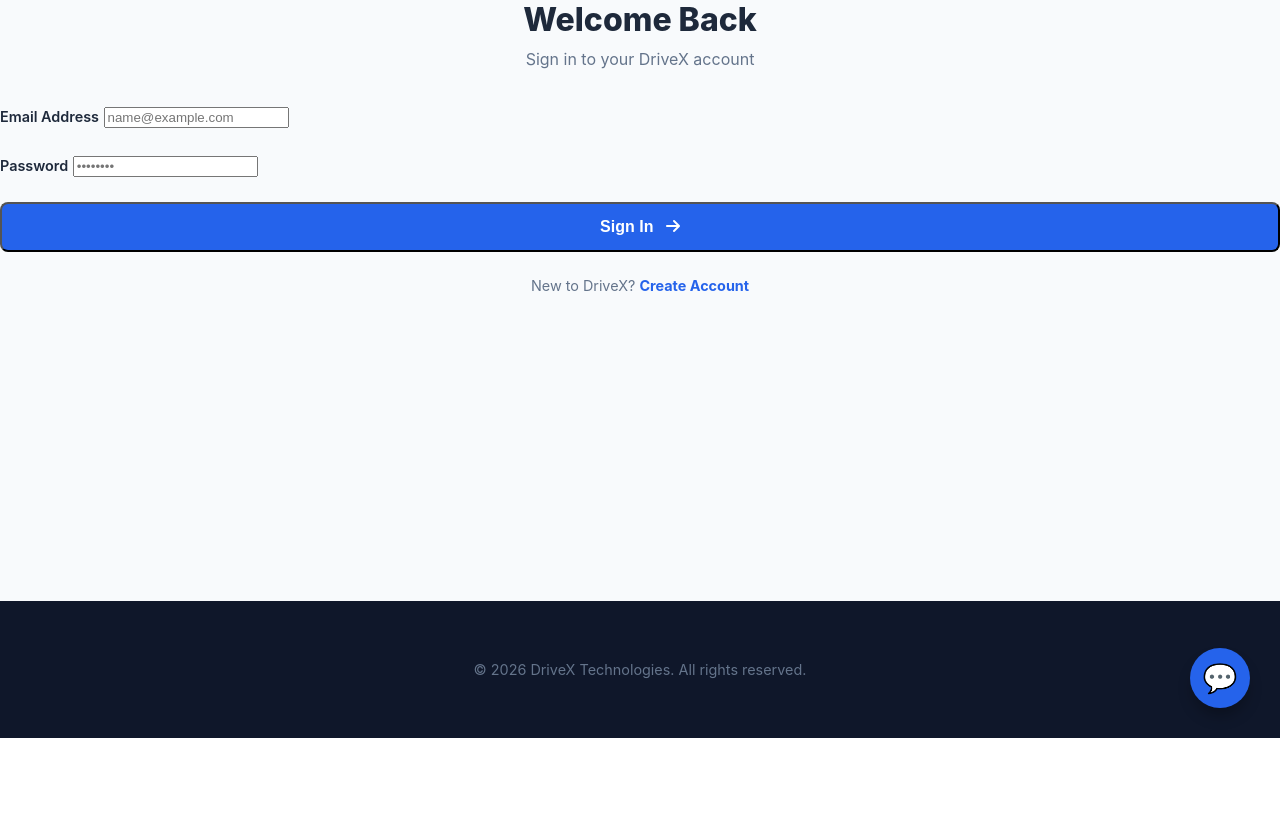
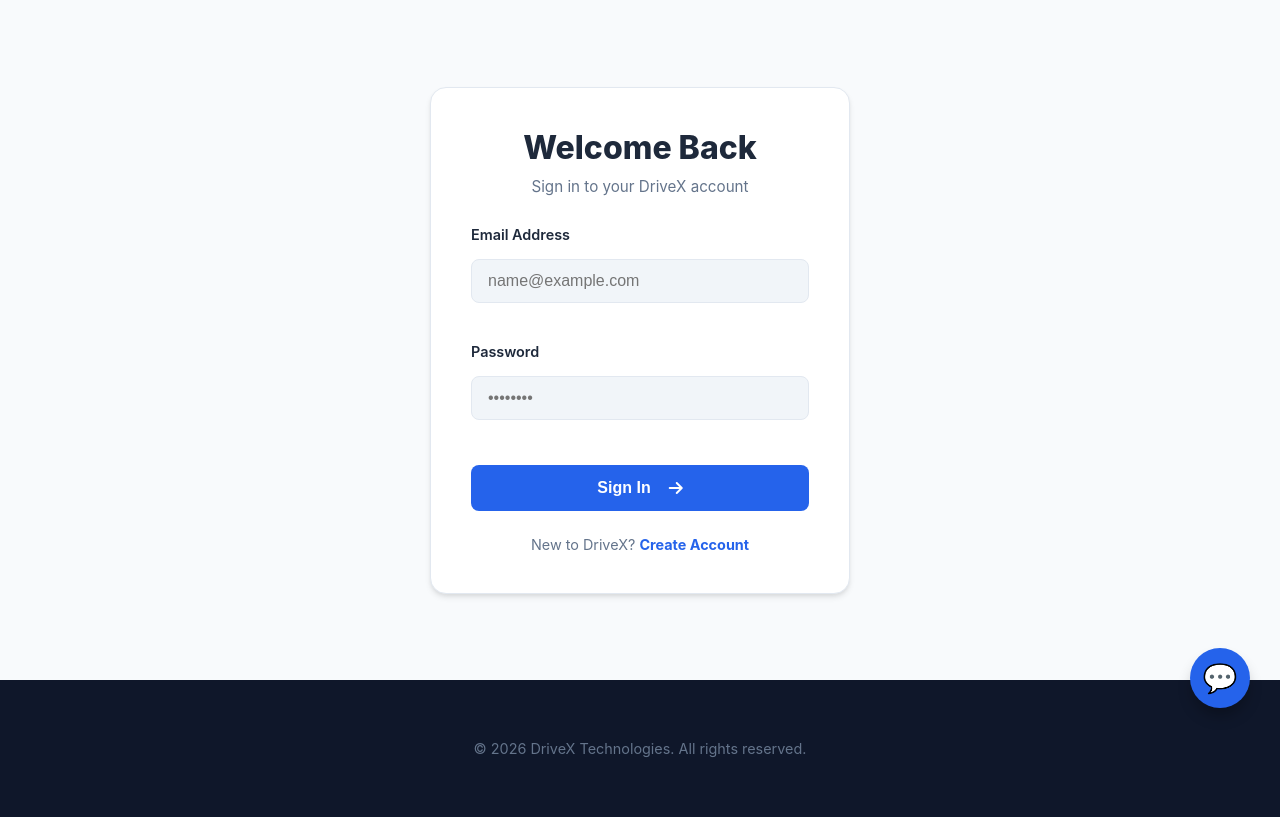
Before and after one commit to ks1133109-eng/car_rental_website, a Flask app: a page that uses templates/base.html in a window 1280 px wide. Shown: the part 62-879 px from the top of the page. Before the commit the page ends 800 px from the top, so only its background shows below. Run offline with Flask 3, Linux system fonts and the light colour scheme.

Commit message:
Update style.css

```diff
--- a/static/style.css
+++ b/static/style.css
@@ -221,3 +221,98 @@ footer a:hover { color: white !important; }
 
 .msg-bot { background: var(--input-bg); padding: 12px 16px; border-radius: 12px 12px 12px 2px; align-self: flex-start; max-width: 85%; color: var(--text-main); font-size: 0.95rem; line-height: 1.5; }
 .msg-user { background: var(--primary); color: white; padding: 12px 16px; border-radius: 12px 12px 2px 12px; align-self: flex-end; max-width: 85%; font-size: 0.95rem; line-height: 1.5; }
+
+/* =========================================
+   ✅ NEW AUTH PAGES STYLING (Login/Signup)
+   ========================================= */
+
+.auth-container {
+    display: flex;
+    min-height: 85vh; /* Centers vertically */
+    justify-content: center;
+    align-items: center;
+    background: var(--bg-body);
+    padding: 20px;
+}
+
+.auth-box {
+    width: 100%;
+    max-width: 420px;
+    padding: 40px;
+    background: var(--bg-card);
+    border-radius: 16px;
+    box-shadow: var(--shadow);
+    border: 1px solid var(--border);
+    text-align: left;
+}
+
+/* Headings */
+.auth-box h1 {
+    color: var(--text-main);
+    font-size: 1.8rem;
+    font-weight: 800;
+    margin-bottom: 5px;
+    text-align: center;
+}
+
+.auth-box p {
+    color: var(--text-light);
+    font-size: 0.95rem;
+    margin-bottom: 30px;
+    text-align: center;
+}
+
+/* Inputs */
+.auth-box label {
+    display: block;
+    margin-bottom: 8px;
+    color: var(--text-main);
+    font-weight: 600;
+    font-size: 0.9rem;
+}
+
+.auth-box input {
+    width: 100%;
+    padding: 12px 16px;
+    margin-bottom: 20px; /* Space between inputs */
+    background: var(--input-bg);
+    border: 1px solid var(--border);
+    border-radius: 8px;
+    color: var(--text-main);
+    font-size: 1rem;
+    outline: none;
+    transition: border 0.2s, box-shadow 0.2s;
+}
+
+.auth-box input:focus {
+    border-color: var(--primary);
+    box-shadow: 0 0 0 4px rgba(37, 99, 235, 0.1);
+    background: var(--bg-card);
+}
+
+/* Submit Button */
+.auth-box .btn-login {
+    width: 100%;
+    padding: 14px;
+    font-size: 1rem;
+    font-weight: 700;
+    margin-top: 10px;
+    display: flex;
+    justify-content: center;
+    align-items: center;
+    gap: 10px;
+    cursor: pointer;
+    border: none;
+}
+
+/* Links (Forgot Password / Sign Up) */
+.auth-box a {
+    color: var(--primary);
+    font-weight: 600;
+    transition: 0.2s;
+}
+
+.auth-box a:hover {
+    color: var(--primary-dark);
+    text-decoration: underline;
+}
```
